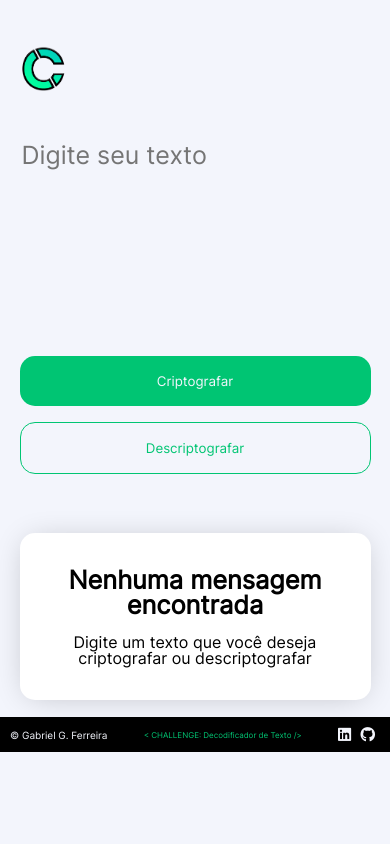
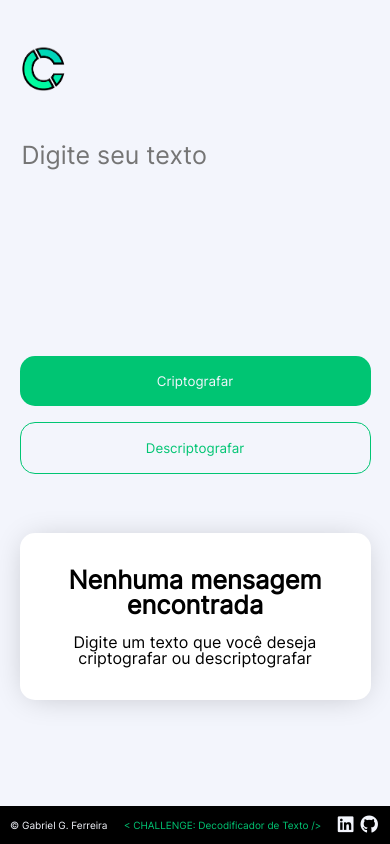
Before and after one commit to ggabrielferreira/CripTo, a plain HTML site: page index.html in a window 390 px wide. Drawn offline with Linux system fonts and the light colour scheme.

Commit message:
Footer corrigido no mobile

```diff
--- a/css/index.css
+++ b/css/index.css
@@ -9,9 +9,15 @@
     font-style: normal;
 }
 
+html {
+    height: 100%;
+}
+
 body {
     background: #f3f5fc;
     font-family: 'Inter';
+    height:100%;
+    position: relative;
 }
 
 .centralizado {
@@ -27,6 +33,7 @@ body {
 .container {
     display: flex;
     flex-direction: column;
+    flex: 1 0 auto;
 }
 
 /* EMISSOR */
@@ -78,8 +85,9 @@ body {
 .receptor {
     background: #ffffff;
     border-radius: 15px;
-    margin: 5vh 0 0 0;
+    margin: 5vh 0 50px 0;
     box-shadow: 0 2px 32px -8px #0000003f;
+    position:relative;
 }
 
 .imagemNe {
@@ -144,19 +152,23 @@ footer {
     font-size: 10px;
     justify-content:space-between;
     padding: 10px;
+    position: fixed;
+    bottom: 0;
+    right: 0;
+    left: 0;
 }
 
 .challenge {
     color: #00c573;
-    font-size: 8px;
+    font-size: 10px;
 }
 
 .botoesFooter {
-    font-size: 15px;
+    font-size: 18px;
 }
 
 a {
-    margin-right: 5px;
+    margin-right: 2px;
 }
 
 /* CLASSE PARA MUDAR IMAGEM DE ACORDO COM TAMANHO DO DISPOSITIVO */
```
